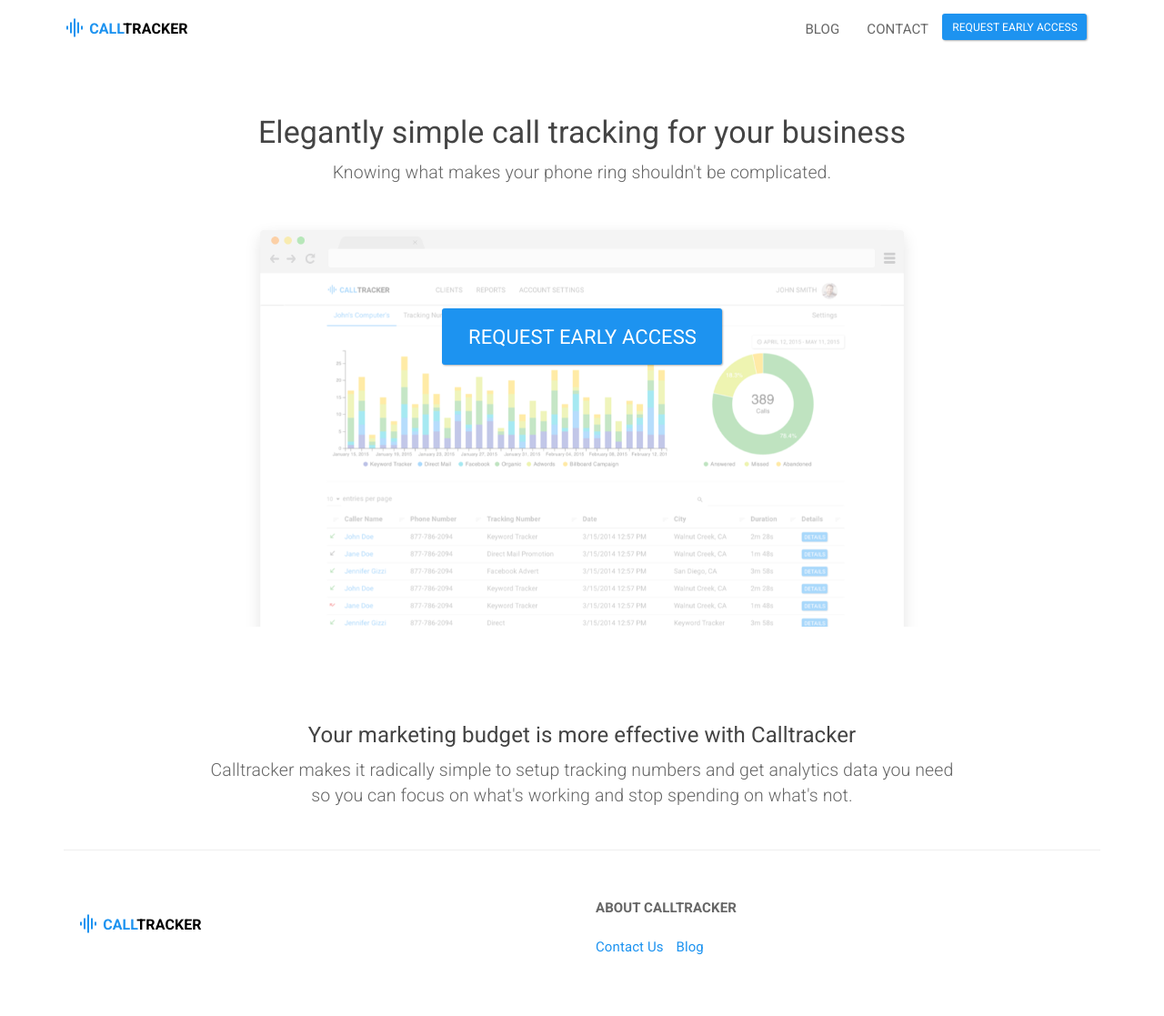
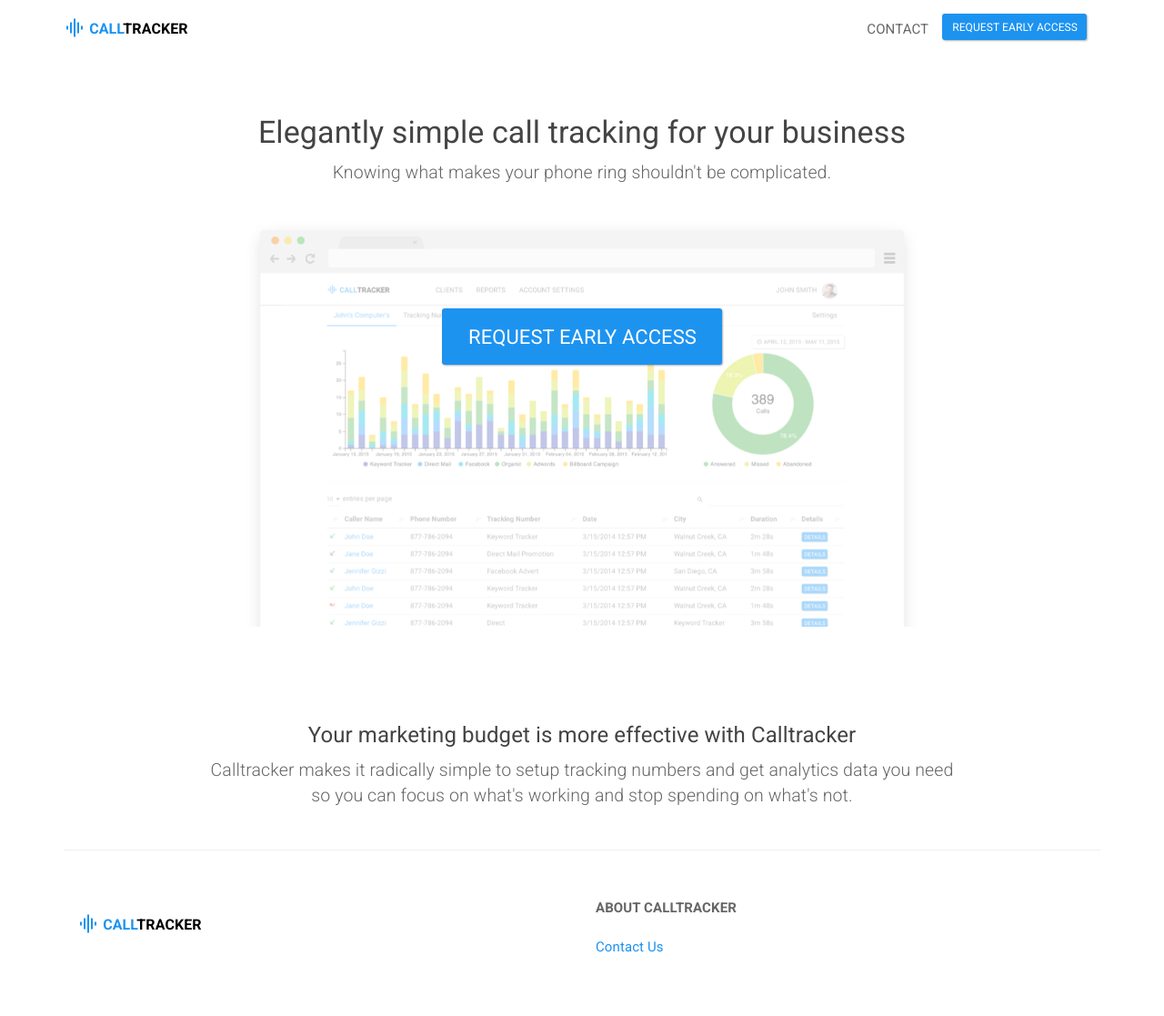
Before and after one commit to sumonst21/calltrackerio-site, a Jekyll site: the page built from index.html, in a window 1280 px wide. Shown: the whole page at 91% size. Built offline with Jekyll 4.4.1, drawn with Linux system fonts in a browser that asks for light colours; the list of posts is cut into pages by our own code.

Commit message:
remove nav links

```diff
--- a/_includes/footer.html
+++ b/_includes/footer.html
@@ -12,7 +12,6 @@
 			<p class="text-uppercase bold">About {{ site.name }}</p>
 			<ul class="list-inline">
 				<li><a href="/contact/">Contact Us</a></li>
-				<li><a href="/blog/">Blog</a></li>
 			</ul>
 		</div>
 	</div>
--- a/_includes/header.html
+++ b/_includes/header.html
@@ -13,7 +13,6 @@
     </div>
     <div id="navbar" class="collapse navbar-collapse pull-right">
       <ul class="nav navbar-nav">
-        <li><a href="/blog/">Blog</a></li>
         <li><a href="/contact/">Contact</a></li>
       </ul>
        <a href="/sign-up/" class="btn btn-primary btn-sm pull-right m-t-15">Request Early Access</a>
```
